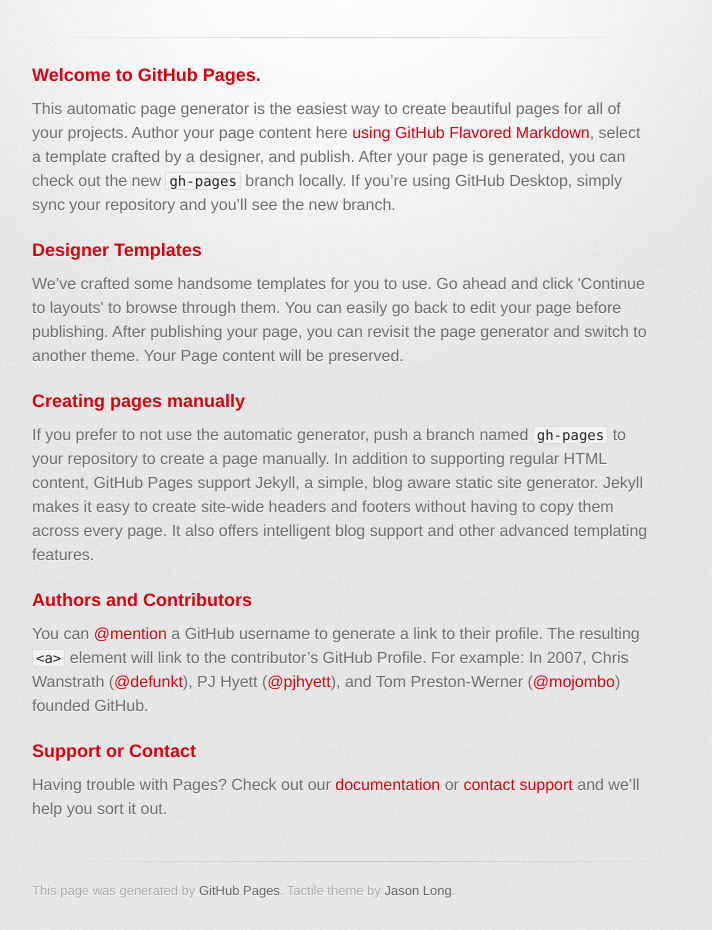
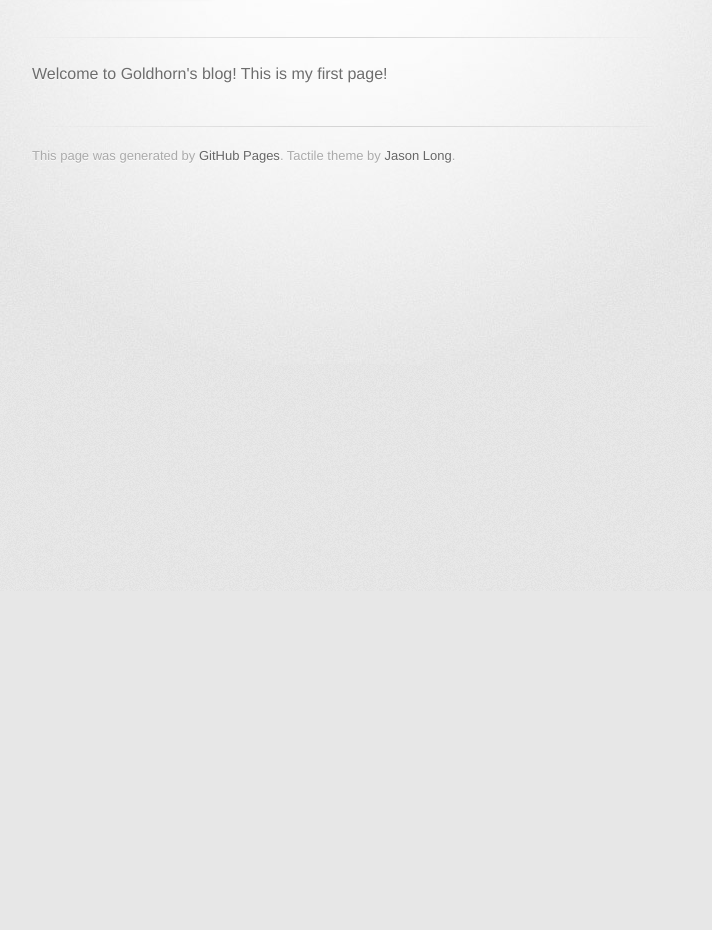
Before and after one commit to goldhorn/goldhorn.github.io, a plain HTML site: page index.html in a window 1280 px wide. Shown: the part 209-1139 px from the top of the page, without its empty margins (298-1010 px from the left). After the commit the page ends 800 px from the top, so only its background shows below. Drawn offline with Linux system fonts and the light colour scheme; a web font is replaced by a local one.

Commit message:
Replace master branch with page content via GitHub

```diff
--- a/index.html
+++ b/index.html
@@ -29,30 +29,7 @@
         <hr>
 
         <section id="main_content">
-          <h3>
-<a id="welcome-to-github-pages" class="anchor" href="#welcome-to-github-pages" aria-hidden="true"><span class="octicon octicon-link"></span></a>Welcome to GitHub Pages.</h3>
-
-<p>This automatic page generator is the easiest way to create beautiful pages for all of your projects. Author your page content here <a href="https://guides.github.com/features/mastering-markdown/">using GitHub Flavored Markdown</a>, select a template crafted by a designer, and publish. After your page is generated, you can check out the new <code>gh-pages</code> branch locally. If you’re using GitHub Desktop, simply sync your repository and you’ll see the new branch.</p>
-
-<h3>
-<a id="designer-templates" class="anchor" href="#designer-templates" aria-hidden="true"><span class="octicon octicon-link"></span></a>Designer Templates</h3>
-
-<p>We’ve crafted some handsome templates for you to use. Go ahead and click 'Continue to layouts' to browse through them. You can easily go back to edit your page before publishing. After publishing your page, you can revisit the page generator and switch to another theme. Your Page content will be preserved.</p>
-
-<h3>
-<a id="creating-pages-manually" class="anchor" href="#creating-pages-manually" aria-hidden="true"><span class="octicon octicon-link"></span></a>Creating pages manually</h3>
-
-<p>If you prefer to not use the automatic generator, push a branch named <code>gh-pages</code> to your repository to create a page manually. In addition to supporting regular HTML content, GitHub Pages support Jekyll, a simple, blog aware static site generator. Jekyll makes it easy to create site-wide headers and footers without having to copy them across every page. It also offers intelligent blog support and other advanced templating features.</p>
-
-<h3>
-<a id="authors-and-contributors" class="anchor" href="#authors-and-contributors" aria-hidden="true"><span class="octicon octicon-link"></span></a>Authors and Contributors</h3>
-
-<p>You can <a href="https://github.com/blog/821" class="user-mention">@mention</a> a GitHub username to generate a link to their profile. The resulting <code>&lt;a&gt;</code> element will link to the contributor’s GitHub Profile. For example: In 2007, Chris Wanstrath (<a href="https://github.com/defunkt" class="user-mention">@defunkt</a>), PJ Hyett (<a href="https://github.com/pjhyett" class="user-mention">@pjhyett</a>), and Tom Preston-Werner (<a href="https://github.com/mojombo" class="user-mention">@mojombo</a>) founded GitHub.</p>
-
-<h3>
-<a id="support-or-contact" class="anchor" href="#support-or-contact" aria-hidden="true"><span class="octicon octicon-link"></span></a>Support or Contact</h3>
-
-<p>Having trouble with Pages? Check out our <a href="https://help.github.com/pages">documentation</a> or <a href="https://github.com/contact">contact support</a> and we’ll help you sort it out.</p>
+          <p>Welcome to Goldhorn's blog! This is my first page!</p>
         </section>
 
         <footer>
```
Also changed, not shown: params.json (+1 -1 lines).
